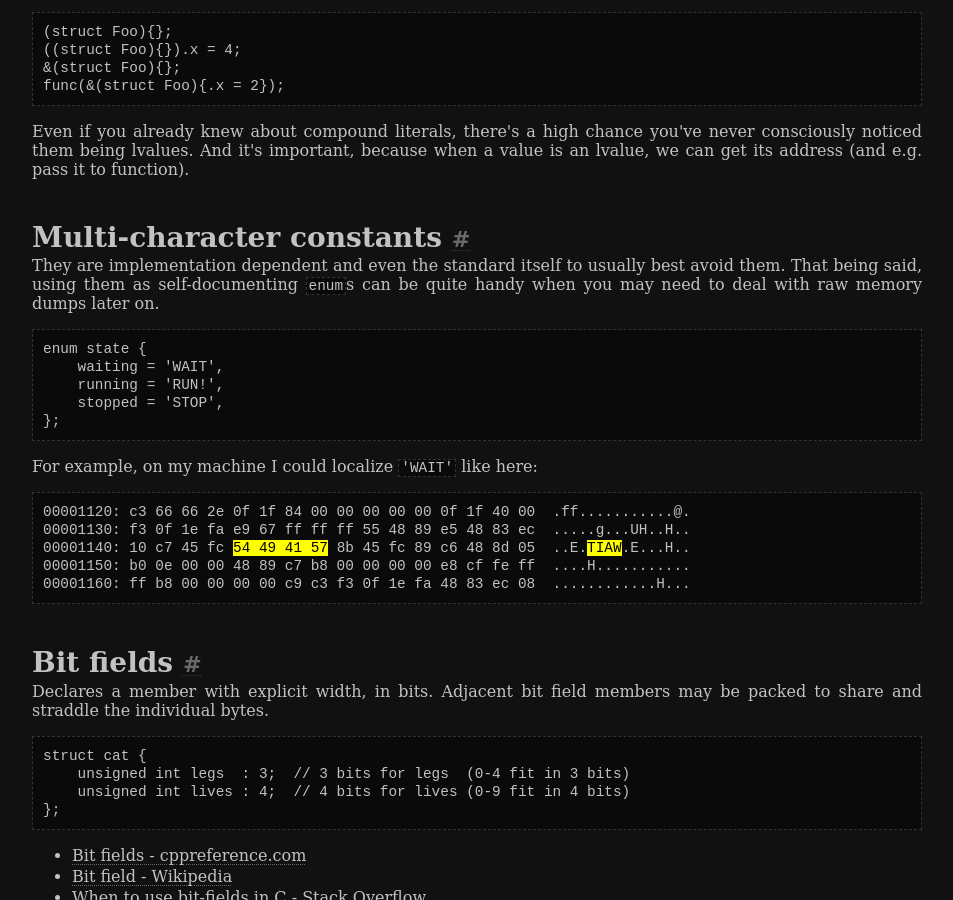
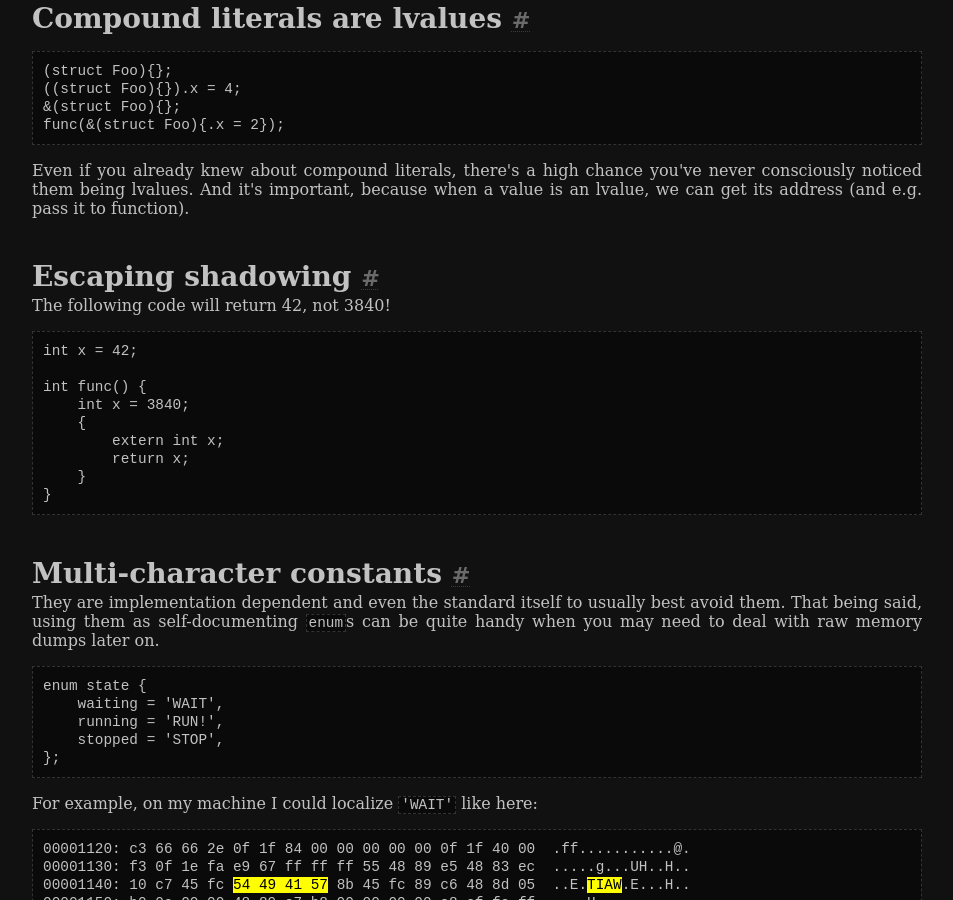
Before and after one commit to Jorenar/blog, a Jekyll site: the page built from _posts/2023-02-19-less-known-c.md, in a window 1280 px wide and 900 px high, scrolled down 4097 px. Shown: the whole window, without its empty margins (163-1116 px from the left). Built offline with Jekyll 4.4.1, drawn with Linux system fonts in a browser that asks for light colours; some of the changed text lies outside the part shown.

Commit message:
deploy: 486ad37fbb21af5a4edbc9e5e03c671421f092cb

````diff
--- a/_posts/2023-02-19-less-known-c.md
+++ b/_posts/2023-02-19-less-known-c.md
@@ -168,6 +169,22 @@ func(&(struct Foo){.x = 2});
 Even if you already knew about compound literals, there's a high chance you've
 never consciously noticed them being lvalues. And it's important, because when
 a value is an lvalue, we can get its address (and e.g. pass it to function).
+
+## Escaping shadowing
+
+The following code will return 42, not 3840!
+
+```c
+int x = 42;
+
+int func() {
+    int x = 3840;
+    {
+        extern int x;
+        return x;
+    }
+}
+```
 
 ## Multi-character constants
 
````
Also changed, not shown: other parts of _posts/2023-02-19-less-known-c.md (+1 -0 lines).
